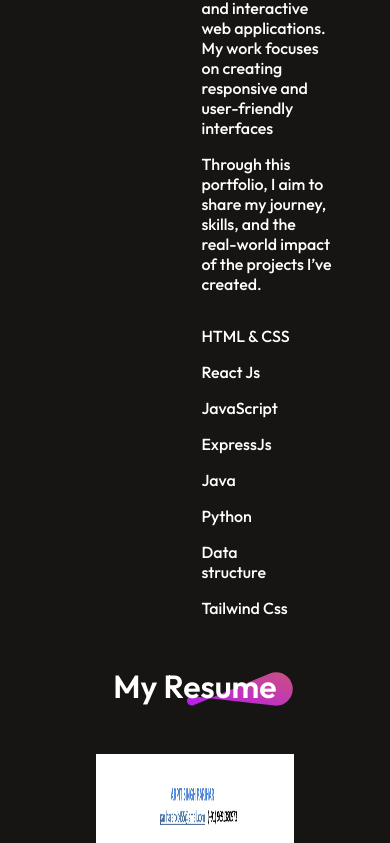
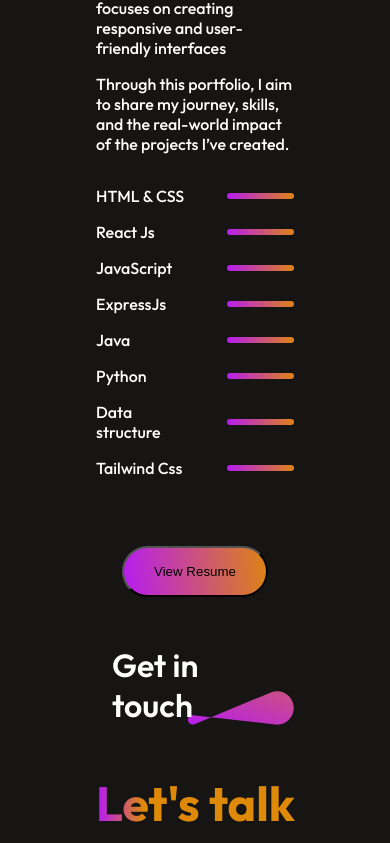
Before and after one commit to ArpitSinghParihar/My-Portfolio, a React (Vite) app: page / in a window 390 px wide. Shown: the part 1147-1990 px from the top of the page. Built offline with nearby package versions, Linux system fonts and the light colour scheme.

Commit message:
Responsive

```diff
--- a/src/Components/About/About.css
+++ b/src/Components/About/About.css
@@ -26,6 +26,7 @@
     gap: 3rem;
 }
 .about-left{
+    display: block;
     width: 45%;
     margin: auto;
 }
@@ -78,13 +79,10 @@
         align-items: center;
     }
     .about-left{
-        width: 50%;
-    }
-    .about-left img{
-        width: 100%;
+        display: none;
     }
     .about-right{
-        width: 50%;
+        width: 100%;
     }
     .about-para{
         width: 100%;
--- a/src/Components/Hero/Hero.css
+++ b/src/Components/Hero/Hero.css
@@ -45,6 +45,9 @@
     border: 0.1rem solid #fff;
     cursor: pointer;
 }
+.anchor-link{
+    text-decoration: none;
+}
 .hero-connect:hover{
     border: 0.1rem solid white;
 }
--- a/src/Components/Hero/Hero.jsx
+++ b/src/Components/Hero/Hero.jsx
@@ -12,7 +12,7 @@ const Hero = () => {
             </p>
             <div className="hero-action">
                 <div className="hero-connect"><AnchorLink className='anchor-link' offset={50} href='#contact'>Connect with me</AnchorLink></div>
-                <div className="hero-resume">My resume</div>
+                <div className="hero-resume"><AnchorLink className='anchor-link' offset={50} href='#resume'>My resume</AnchorLink></div>
             </div>
         </div>
     )
--- a/src/Components/Resume/Resume.css
+++ b/src/Components/Resume/Resume.css
@@ -1,4 +1,4 @@
-.resume{
+.resume {
     display: flex;
     flex-direction: column;
     align-items: center;
@@ -6,27 +6,77 @@
     gap: 3rem;
     margin: 3rem 6rem;
 }
-.resume-title{
+
+.resume-img-section {
+    display: block;
+    display: flex;
+    flex-direction: column;
+    justify-content: center;
+    align-items: center;
+    gap: 2rem;
+    width: 100%;
+    height: 100%;
+}
+
+.resume-title {
     position: relative;
 }
-.resume-title h1{
+
+.resume-title h1 {
     padding: 0rem 1rem;
     font-weight: 600;
     font-size: 2rem;
 }
-.resume-title img{
+
+.resume-title img {
     position: absolute;
-    right: 0;
+    /* right: 0; */
     bottom: 0;
     z-index: -1;
-    height: 2.1rem;
+    height: 2rem;
 }
-.resume-img{
+
+.resume-img {
     height: 75rem;
+
     /* padding: 1rem 1rem; */
 }
-@media(max-width:768px){
-    .resume-img{
-        width: 100%;
+
+.resume-button {
+    display: none;
+    text-align: center;
+    margin-top: 20px;
+}
+
+.resume-frame {
+    width: 95%;
+    height: 110rem;
+    /* height: 800px; */
+    border: 1px solid #ccc;
+    border-radius: 8px;
+}
+
+.view-resume-button {
+    padding: 1rem 1.9rem;
+    border-radius: 2rem;
+    background: linear-gradient(264deg, #DF8908 -5.09%, #B415FF 106.28%);
+    cursor: pointer;
+}
+
+.view-resume-button:hover {
+    background-color: #0056b3;
+}
+
+
+@media(max-width:768px) {
+
+    .resume-img-section {
+        display: none;
     }
+
+    .resume-button {
+        display: block;
+    }
+
+
 }
--- a/src/Components/Resume/Resume.jsx
+++ b/src/Components/Resume/Resume.jsx
@@ -5,12 +5,27 @@ import theme from '../../assets/theme_pattern.svg'
 const Resume = () => {
     return (
         <div id='resume' className='resume'>
-            <div className='resume-title'>
-                <h1>My Resume</h1>
-                <img src={theme} alt="" />
+            <div className='resume-img-section'>
+                <div className='resume-title'>
+                    <h1>My Resume</h1>
+                    <img src={theme} alt="" />
+                </div>
+                <iframe src={resume_img} title="Resume" className="resume-frame"></iframe>
             </div>
-            <img className='resume-img' src={resume_img} alt="" />
+            {/* <img className='resume-img' src={resume_img} alt="" /> */}
+            <div className="resume-button">
+                <a
+                    href={resume_img}
+                    target="_blank"
+                    rel="noopener noreferrer"
+                >
+                    <button className="view-resume-button">View Resume</button>
+                </a>
+            </div>
+
+
         </div>
+
     )
 }
 
```
